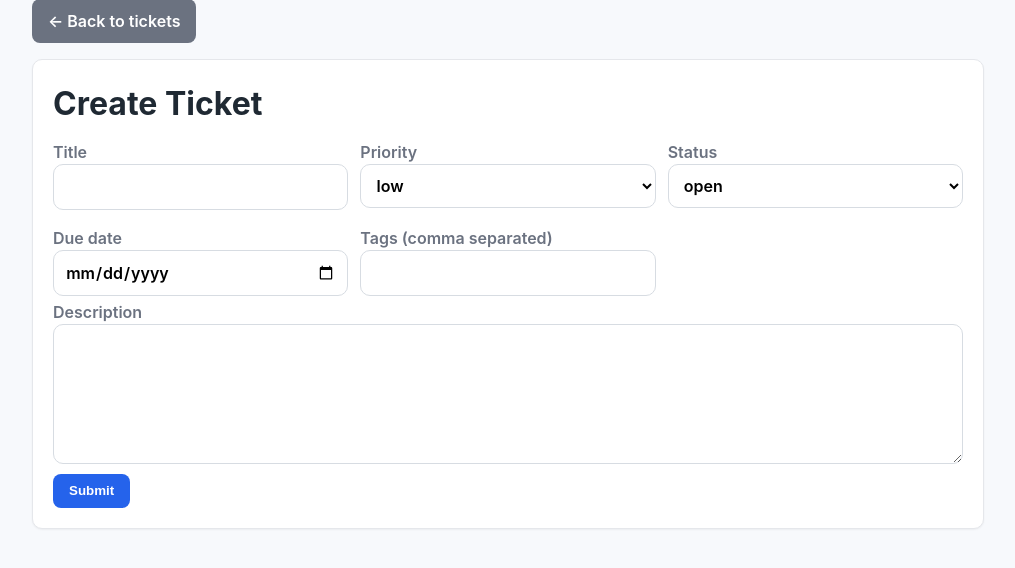
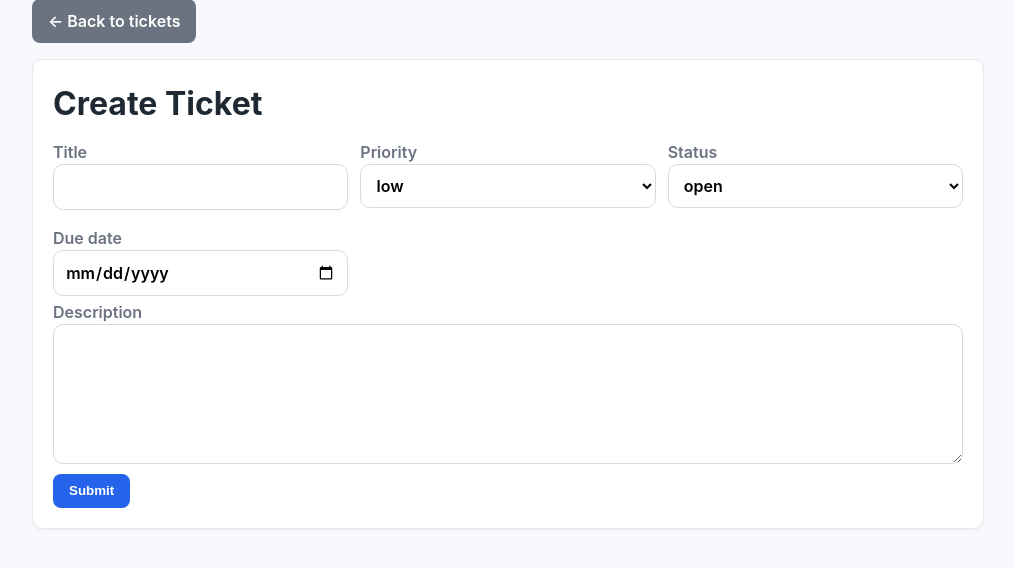
Before and after one commit to MysteryGrove/simpledesk, a Flask app: page /tickets/new in a window 1280 px wide. Shown: the part 112-680 px from the top of the page, without its empty margins (132-1147 px from the left). Run offline with Flask 3, Linux system fonts and the light colour scheme; the visitor is signed in with stand-in values (Sample User, id 1).

Commit message:
Simplify tickets to core statuses

```diff
--- a/app/models.py
+++ b/app/models.py
@@ -20,7 +20,6 @@ class Ticket(Base):
     description: Mapped[str] = mapped_column(Text, nullable=False)
     status: Mapped[str] = mapped_column(String(50), nullable=False, default="open")
     priority: Mapped[str] = mapped_column(String(50), nullable=False, default="medium")
-    tags: Mapped[Optional[str]] = mapped_column(String(255), nullable=True)
     due_date: Mapped[Optional[datetime]] = mapped_column(DateTime, nullable=True)
     created_at: Mapped[datetime] = mapped_column(
         DateTime, default=datetime.utcnow, nullable=False
--- a/app/routes/tickets.py
+++ b/app/routes/tickets.py
@@ -23,7 +23,7 @@ from app.models import Comment, Ticket
 
 tickets_bp = Blueprint("tickets", __name__, url_prefix="/tickets")
 
-STATUS_OPTIONS = ["open", "in_progress", "blocked", "done", "archived"]
+STATUS_OPTIONS = ["open", "closed", "cancelled"]
 PRIORITY_OPTIONS = ["low", "medium", "high", "urgent"]
 
 
@@ -102,7 +102,6 @@ def create_ticket():
     description = request.form.get("description", "").strip()
     status = request.form.get("status", "open")
     priority = request.form.get("priority", "medium")
-    tags = request.form.get("tags")
     due_date_raw = request.form.get("due_date", "")
 
     if not title or not description:
@@ -124,7 +123,6 @@ def create_ticket():
         description=description,
         status=status,
         priority=priority,
-        tags=tags or None,
         due_date=due_date,
     )
     session.add(ticket)
@@ -185,7 +183,6 @@ def update_ticket(ticket_id: int):
     description = request.form.get("description", "").strip()
     status = request.form.get("status", ticket.status)
     priority = request.form.get("priority", ticket.priority)
-    tags = request.form.get("tags")
     due_date_raw = request.form.get("due_date", "")
 
     if not title or not description:
@@ -196,7 +193,6 @@ def update_ticket(ticket_id: int):
     ticket.description = description
     ticket.status = status if status in STATUS_OPTIONS else ticket.status
     ticket.priority = priority if priority in PRIORITY_OPTIONS else ticket.priority
-    ticket.tags = tags or None
 
     due_date = _parse_due_date(due_date_raw)
     if due_date_raw and due_date is None:
--- a/app/templates/ticket_detail.html
+++ b/app/templates/ticket_detail.html
@@ -13,7 +13,6 @@
     <div class="meta-grid">
       <div class="meta-item"><strong>Status:</strong><br>{{ ticket.status }}</div>
       <div class="meta-item"><strong>Priority:</strong><br>{{ ticket.priority }}</div>
-      <div class="meta-item"><strong>Tags:</strong><br>{{ ticket.tags or '-' }}</div>
       <div class="meta-item"><strong>Due date:</strong><br>{{ ticket.due_date.strftime('%Y-%m-%d') if ticket.due_date else '-' }}</div>
       <div class="meta-item"><strong>Created:</strong><br>{{ ticket.created_at.strftime('%Y-%m-%d %H:%M') }}</div>
       <div class="meta-item"><strong>Updated:</strong><br>{{ ticket.updated_at.strftime('%Y-%m-%d %H:%M') }}</div>
--- a/app/templates/ticket_form.html
+++ b/app/templates/ticket_form.html
@@ -37,11 +37,6 @@
             <input type="date" name="due_date" value="{{ ticket.due_date.strftime('%Y-%m-%d') if ticket and ticket.due_date else '' }}">
           </label>
         </div>
-        <div>
-          <label>Tags (comma separated)
-            <input type="text" name="tags" value="{{ ticket.tags if ticket else '' }}">
-          </label>
-        </div>
       </div>
       <div>
         <label>Description
```
Also changed, not shown: README.md.
